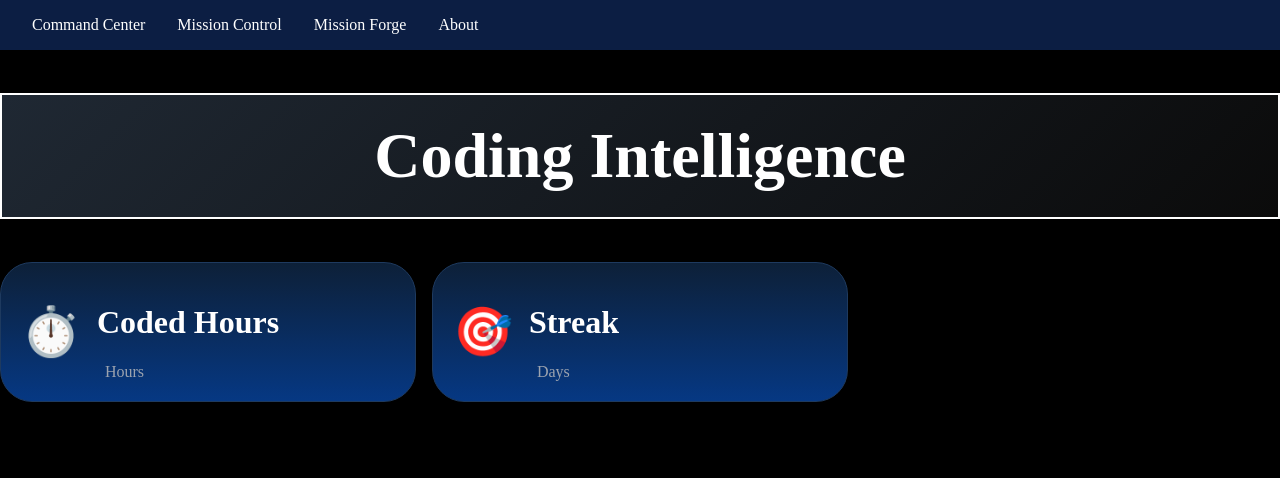
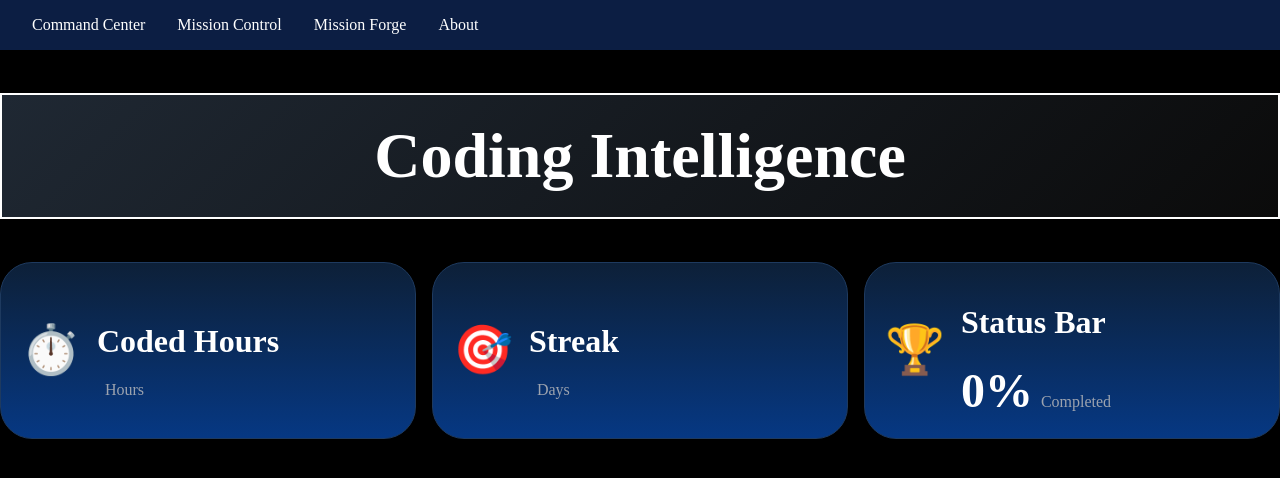
Before and after one commit to srinivasagudi0/StarkOS-Web, a React app in the folder frontend/: page /coding in a window 1280 px wide. Shown: the top 478 px of the page. Built offline with nearby package versions, Linux system fonts and the light colour scheme; no server answers; the HTML template or start-up script is replaced by a standard one.

Commit message:
made it have status bar will rename it proably

```diff
--- a/frontend/src/coding.jsx
+++ b/frontend/src/coding.jsx
@@ -31,6 +31,17 @@ function Code() {
     }, [])
 
     const [goals, setGoals] = useState(null)
+    useEffect(() => {
+        fetch('/api/hackatime/goals', {
+            credentials: 'include',
+        })
+            .then((response) => response.json())
+            .then((data) => {
+                if (data.connected) {
+                    setGoals(data.goal.completion_percent)
+                }
+            })
+    }, [])
 
     return (
         <main>
@@ -60,6 +71,18 @@ function Code() {
                         </div>
                     </div>
                 </div>
+                <div className="card">
+                    <div className='mission-icon'>🏆</div>
+                    <div className="content">
+                        <h1>Status Bar</h1>
+                        <div className="stats">
+                            <span className="number">
+                                {goals ?? 0}%
+                            </span>
+                            <span className="label">Completed</span>
+                        </div>
+                    </div>
+                </div>
             </div>
         </main>
     )
```
Also changed, not shown: 1 other file (tests, documents, lock files or other folders).
